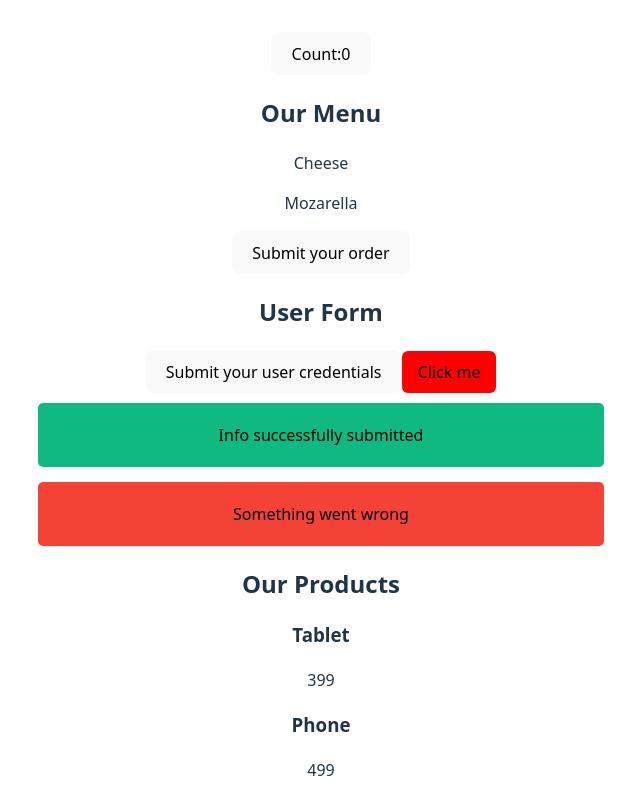
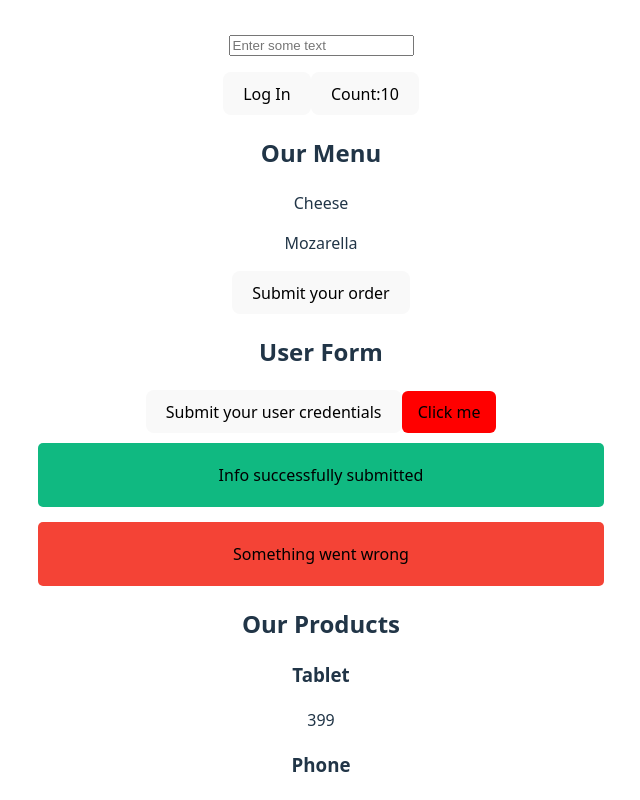
Before and after one commit to Saanimustapha/Learning-React, a React (Vite) app: page / in a window 1280 px wide. Shown: the top 800 px of the page, without its empty margins (319-959 px from the left). Built offline with nearby package versions, Linux system fonts and the light colour scheme.

Commit message:
Implemented demo examples of using the useState hook to manage state of boolean and strings.

```diff
--- a/src/App.jsx
+++ b/src/App.jsx
@@ -12,6 +12,8 @@ import { Alert } from './Alert'
 import { Menu } from './Menu'
 import { UserForm } from './UserForm'
 import { Counter } from './Counter'
+import { LoginCard } from './LoginCard'
+import { Message } from './Message'
 import './App.css'
 
 
@@ -19,6 +21,8 @@ function App() {
 
   return (
     <>
+    <Message/>
+    <LoginCard/>
     <Counter/>
     <Menu/>
     <UserForm/>
--- a/src/Counter.jsx
+++ b/src/Counter.jsx
@@ -2,7 +2,7 @@ import { useState } from "react";
 
 export const Counter = () => {
 
-    const [count, setCount] = useState(0);
+    const [count, setCount] = useState(10);
 
     const handleClick = () => {
         setCount(count + 1);
--- /dev/null
+++ b/src/LoginCard.jsx
@@ -0,0 +1,16 @@
+import { useState } from "react"
+
+//Using usestate with boolean values
+export const LoginCard = () => {
+
+    const [isLoggedIn, setIsLoggedIn] = useState(false)
+
+    const handleClick = () => {
+        setIsLoggedIn(!isLoggedIn)
+    }
+
+
+    return (
+        <button onClick={handleClick}>{isLoggedIn? "Log Out" : "Log In"}</button>
+    )
+}
--- /dev/null
+++ b/src/Message.jsx
@@ -0,0 +1,17 @@
+import { useState } from 'react';
+
+export const Message = () => {
+
+    const [message, setMessage] = useState("");
+
+    const handleChange = (event) => {
+        setMessage(event.target.value);
+    }
+
+    return (
+        <>
+        <input type="text" placeholder="Enter some text" value={message} onChange={handleChange} />
+        <p>{message}</p>
+        </>
+    )
+}
```
